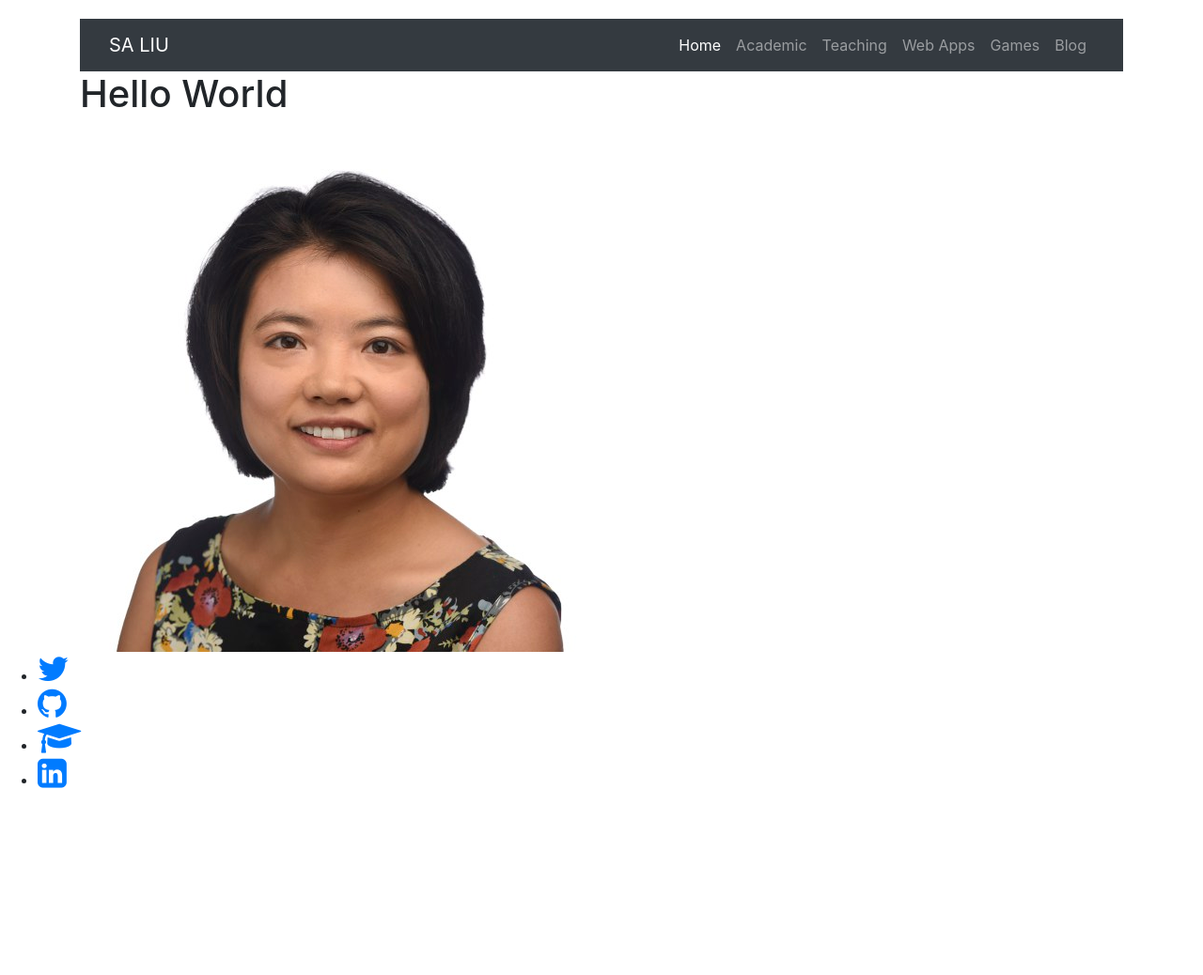
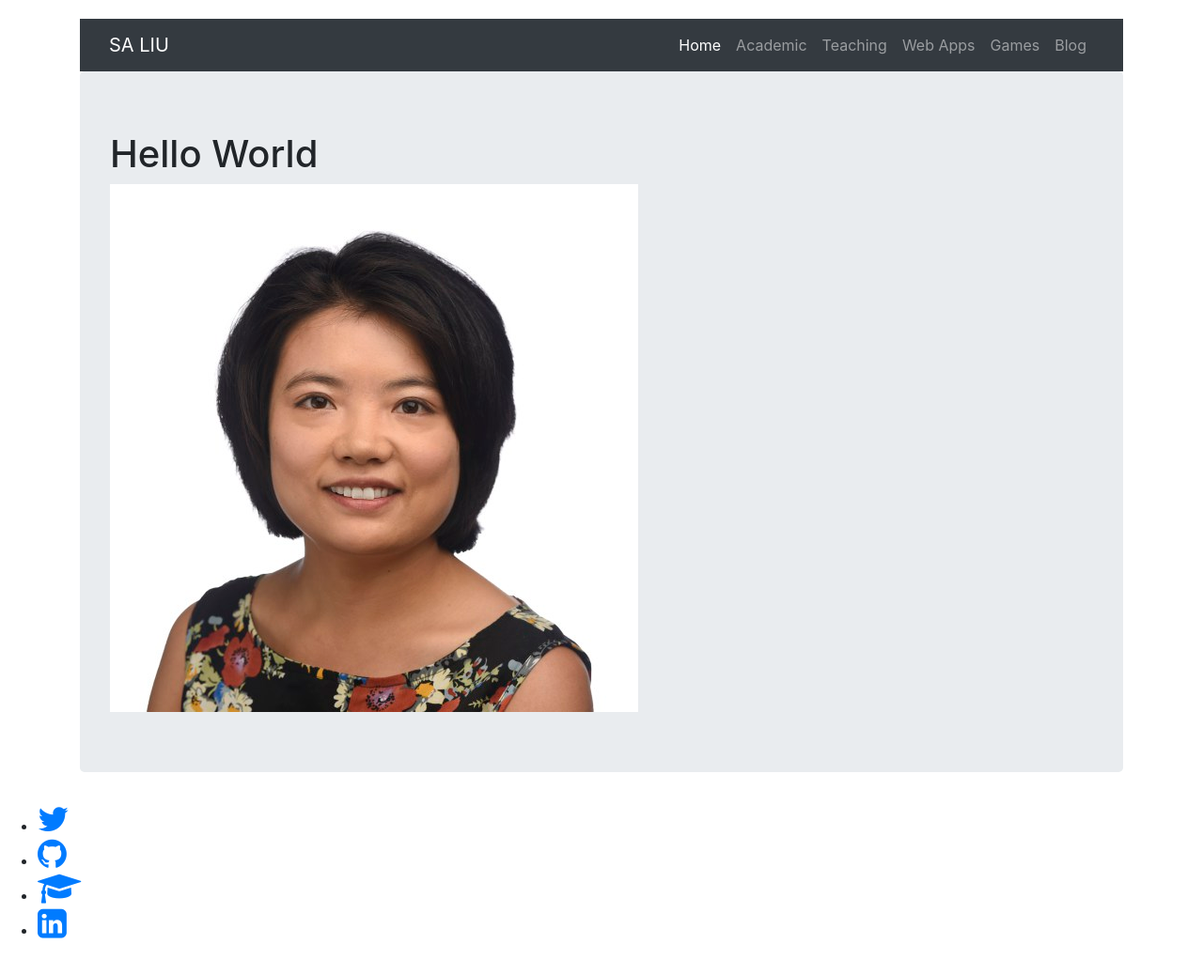
Before and after one commit to Tonicdragon6x66/saliudev.github.io, a Jekyll site: the page built from index.html, in a window 1280 px wide. Shown: the whole page at 94% size. Built offline with Jekyll 4.4.1, drawn with Linux system fonts in a browser that asks for light colours; before the commit the page ends 900 px from its top, so only the background shows below that.

Commit message:
reverse to jumbotron

```diff
--- a/academic/index.html
+++ b/academic/index.html
@@ -23,7 +23,7 @@ title: SA LIU | Researcher, Teacher, Developer
     </nav>
 
 
-		<div class="content">
+		<div class="jumbotron">
 			<h1>Academic</h1>
 			<p>I am Sa Liu, currently an Assistant Professor in Interactive Technologies at <a href="http://harrisburgu.edu">Harrisburg University of Science and Technology</a> teaching the design and development of interactive medias, and researching about human learning and technologies. </p>
 			<p>If you wanna chat about learning and technologies, shoot an email at: <a href="mailto:saliu@harrisburgu.edu">saliu@harrisburgu.edu</a>.</p>
--- a/apps/index.html
+++ b/apps/index.html
@@ -23,7 +23,7 @@ title: SA LIU | Researcher, Teacher, Developer
     </nav>
 
 
-    <div class="content">
+    <div class="jumbotron">
         <h1>Apps</h1>
         <div class="row">
             <div class="col-sm-4">
--- a/blog/index.html
+++ b/blog/index.html
@@ -22,7 +22,7 @@ title: SA LIU | Researcher, Teacher, Developer
       </div>
     </nav>
 
-    <div class="content">
+    <div class="jumbotron">
         <h1>{{ page.title }}</h1>
         <ul class="posts">
 
--- a/games/index.html
+++ b/games/index.html
@@ -21,7 +21,7 @@ title: SA LIU | Researcher, Teacher, Developer
 	    </div>
     </nav>
 
-    <div class="content">
+    <div class="jumbotron">
 	<h1>Games</h1>
 	<div class="row">
 		<div class="col-sm-4">
--- a/index.html
+++ b/index.html
@@ -23,7 +23,7 @@ title: SA LIU | Researcher, Teacher, Developer
     </nav>
 
 
-    <div class = "content">
+    <div class = "jumbotron">
 
         <h1>Hello World</h1>
         <div class="row">
--- a/teaching/index.html
+++ b/teaching/index.html
@@ -21,7 +21,7 @@ title: SA LIU | Researcher, Teacher, Developer
 	    </div>
     </nav>
 
-	<div class="content">
+	<div class="jumbotron">
 		<h1>Teaching</h1>
 		<a href="#" class="download" title="Download CV as PDF">Download CV</a>
 					<h1>Hank Quinlan</h1>
```
